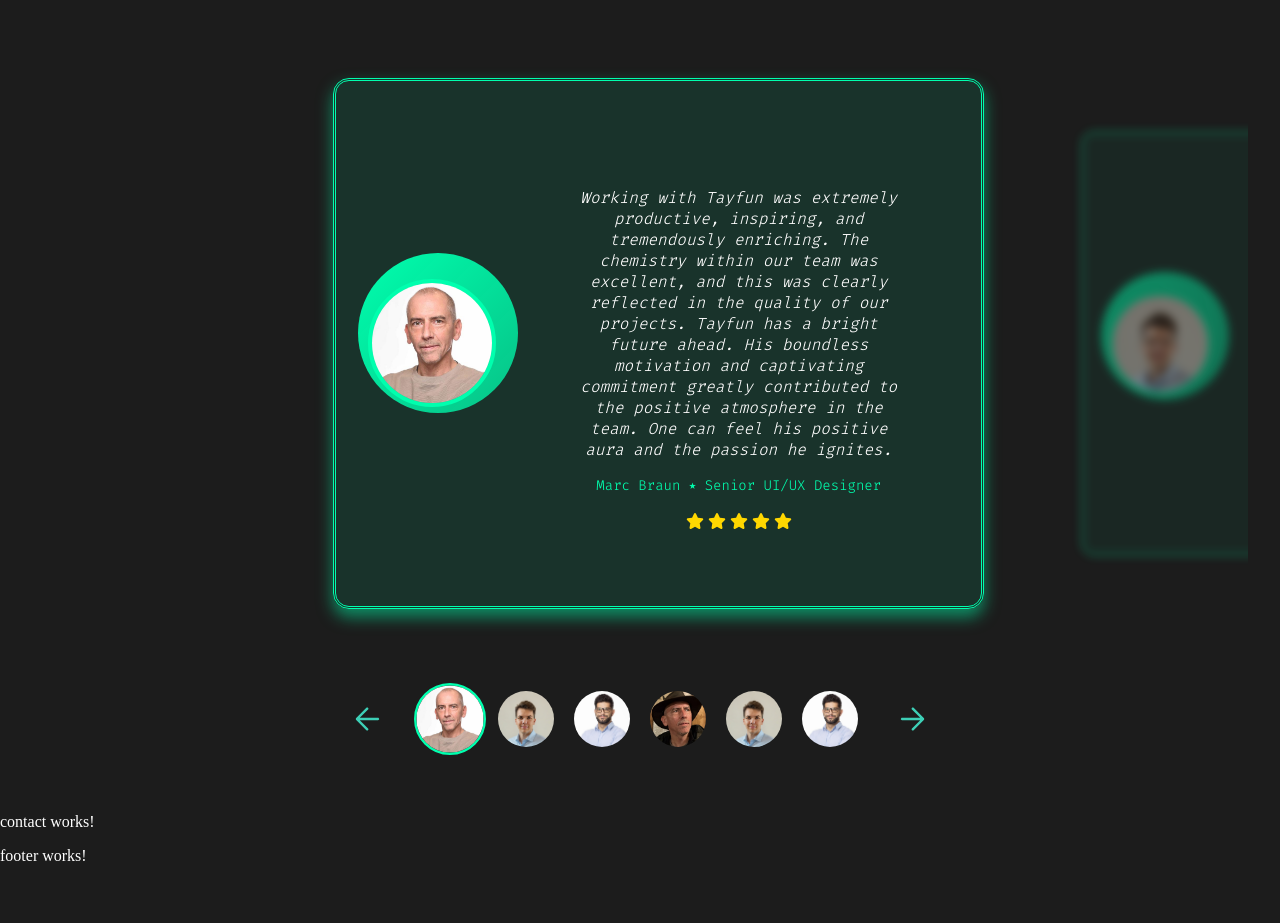
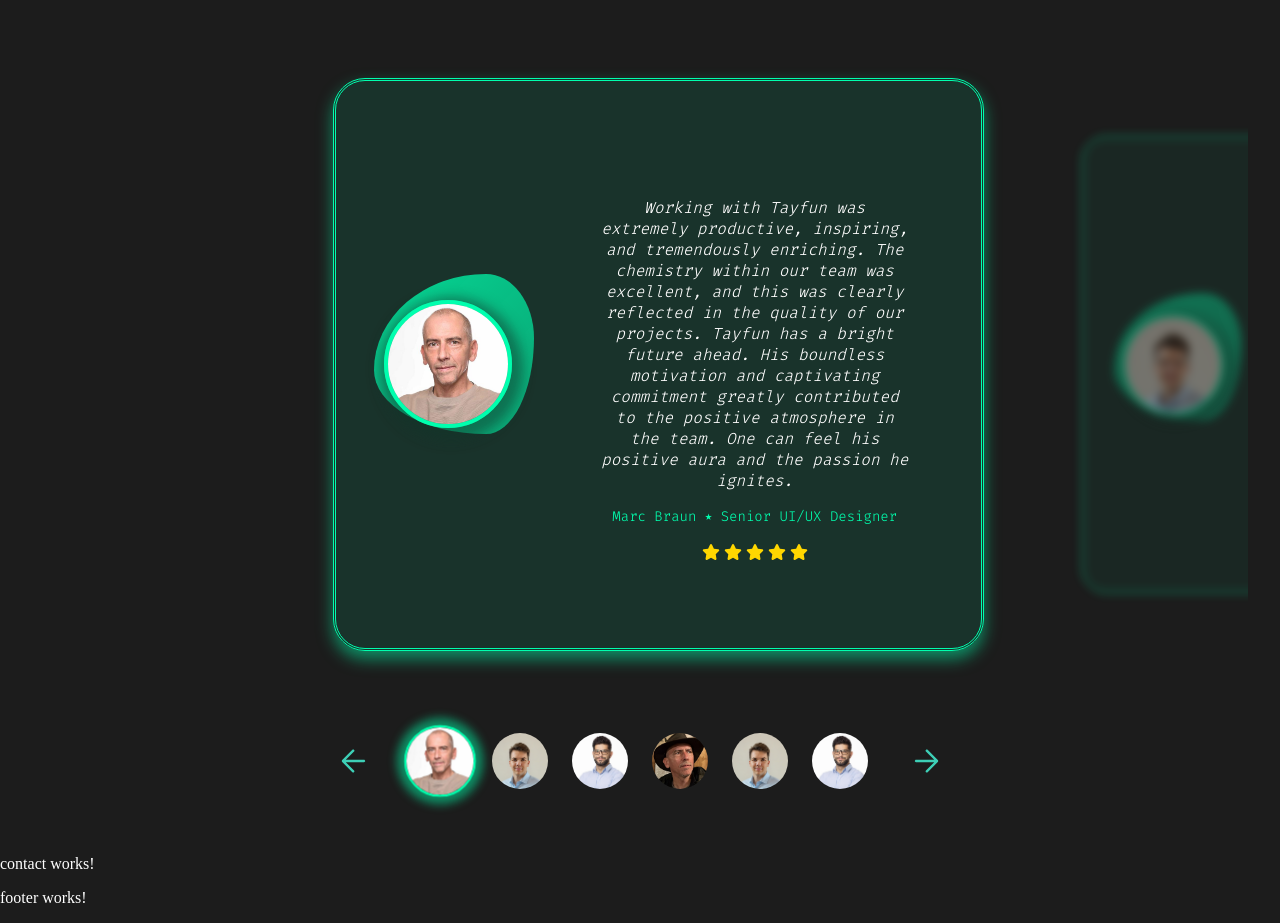
Before and after one commit to Metafeller/portfolio, an Angular app: page / in a window 1280 px wide. Shown: the part 7540-8463 px from the top of the page. Before the commit the page ends 8421 px from the top, so only its background shows below. Built offline with nearby package versions, Linux system fonts and the light colour scheme.

Commit message:
add new box-shadow style

```diff
--- a/src/app/reviews/reviews.component.scss
+++ b/src/app/reviews/reviews.component.scss
@@ -43,7 +43,7 @@
           transform: scale(0.8);
           padding: 32px;
           background-color: rgba(0, 255, 174, 0.1);
-          border-radius: 16px;
+          border-radius: 32px;
           border: double;
           border-color: var(--accent-color);
           margin: 0 16px;
@@ -73,24 +73,37 @@
             display: flex;
             justify-content: center;
             flex-direction: column;
+            padding: 16px;
 
             .profile-pic {
               width: 120px;
               height: 120px;
               border-radius: 50%;
               border: 4px solid var(--accent-color);
+              box-shadow: 3px 5px 12px 8px rgba(18, 53, 41, 0.5);
               position: absolute;
               z-index: 2;
             }
 
             .profile-pic-background {
               position: relative;
+            //   position: absolute;
               display: flex;
               justify-content: center;
-              flex-direction: column;
+            //   flex-direction: column;
+              align-items: center;
               width: 160px;
               height: 160px;
-              border-radius: 50%;
+              top: -20px;
+              left: -20px;
+              z-index: 1;
+              background-image: url('/vectors/img-bg-vector.svg');
+              background-size: cover;
+              background-repeat: no-repeat;
+              border-radius: 70% 30% 30% 70% / 60% 40% 60% 40%;
+              transition: transform 0.3s ease-in-out, opacity 0.3s ease-in-out;
+              opacity: 0.8;
+
               background: linear-gradient(
                 135deg,
                 var(--accent-color),
@@ -99,6 +112,13 @@
               top: -10px;
               left: -10px;
             }
+
+            &:hover {
+                transform: scale(1.1); /* Effekt beim Hover */
+                // transition: transform 0.3s ease-in-out, opacity 0.3s ease-in-out;
+                transition: transform 0.5s ease, opacity 0.5s ease;
+                opacity: 1;
+              }
           }
 
           .review-text {
@@ -139,6 +159,7 @@
       justify-content: center;
       align-items: center;
       margin-top: 32px;
+      gap: 4px;
 
       .arrow {
         background: none;
@@ -178,6 +199,8 @@
         &.active {
           transform: scale(1.2);
           border: 2px solid var(--accent-color);
+        //   box-shadow: 0 8px 16px rgba(0, 255, 174, 0.5);
+          box-shadow: 0px 0px 8px 6px rgba(0, 255, 174, 0.5);
         }
 
         &:hover {
```
